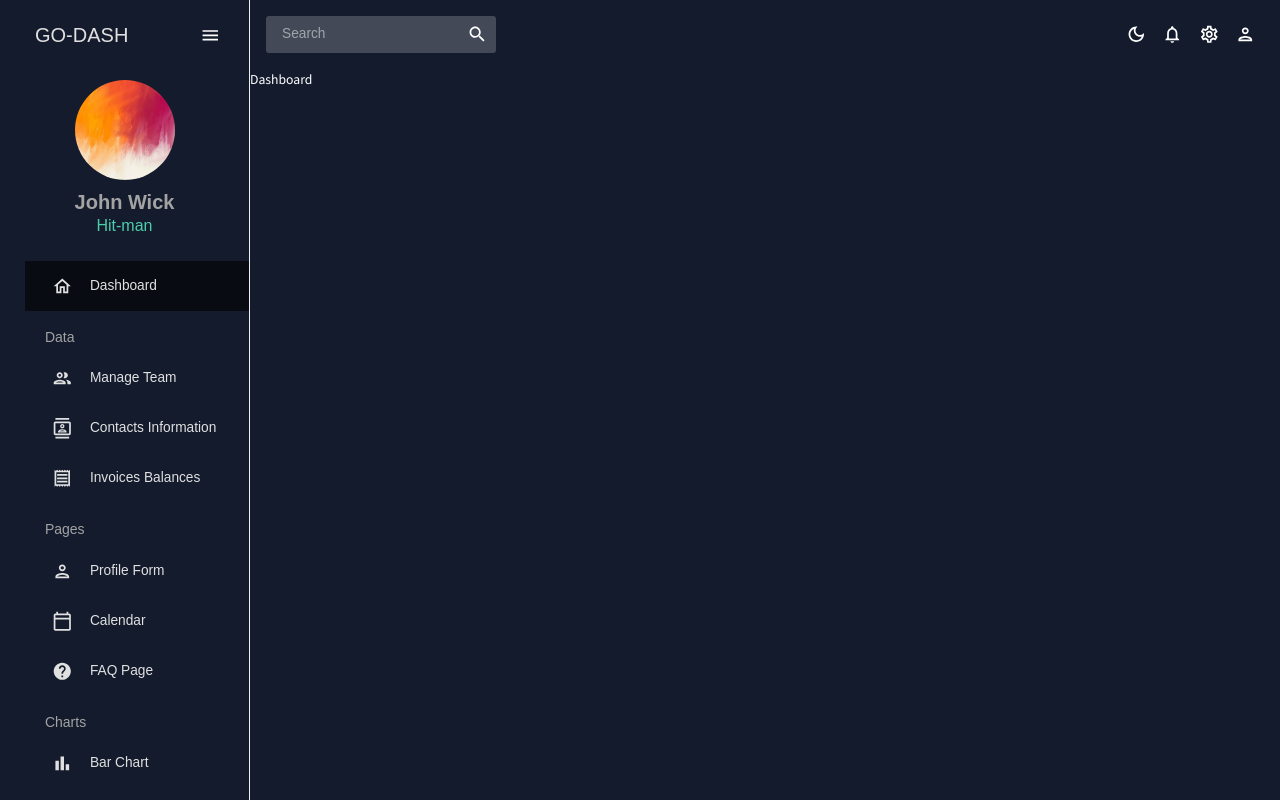
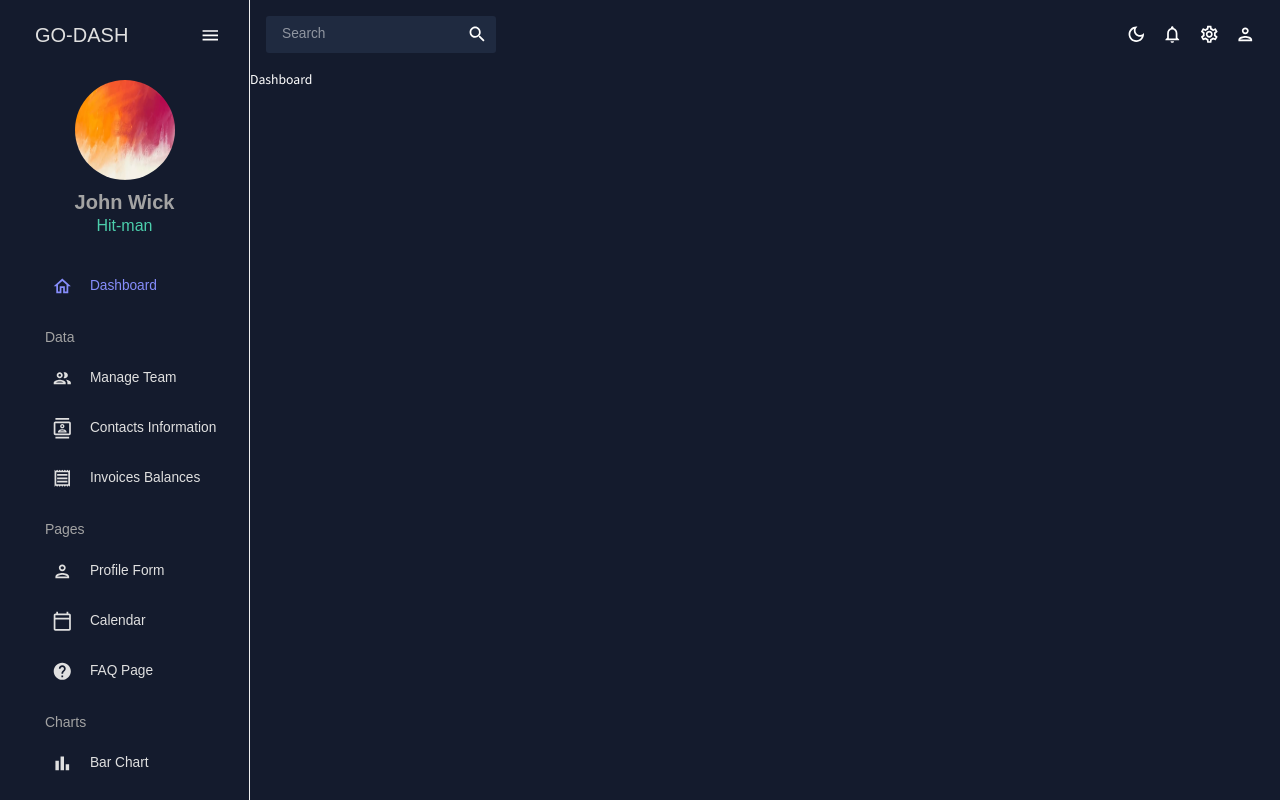
Before and after one commit to iancenry/admin-dashboard, a React (Vite) app: page / in a window 1280 px wide. Built offline with nearby package versions, Linux system fonts and the light colour scheme.

Commit message:
chore: minor style update

```diff
--- a/src/index.css
+++ b/src/index.css
@@ -15,7 +15,7 @@ body,
 }
 
 ::-webkit-scrollbar {
-  width: 10px;
+  width: 2px;
 }
 
 ::-webkit-scrollbar-track {
--- a/src/scenes/global/Sidebar.jsx
+++ b/src/scenes/global/Sidebar.jsx
@@ -43,10 +43,12 @@ const Item = ({ title, to, icon, selected, setSelected }) => {
         a: {
           '&:hover': {
             backgroundColor: `${colors.primary[800]} !important`,
+            color: '#6870fa !important',
+            transform: `scale(1.2)`,
           },
         },
         [`.${menuClasses.active}`]: {
-          backgroundColor: `${colors.primary[800]} !important`,
+          color: '#868dfb !important',
         },
       }}
       component={<Link to={to} />}
@@ -60,6 +62,7 @@ const Sidebar = () => {
   const theme = useTheme();
   const colors = tokens(theme.palette.mode);
   const [isCollapsed, setIsCollapsed] = useState(false);
+  // page selection
   const [selected, setSelected] = useState('Dashboard');
 
   return (
@@ -78,8 +81,11 @@ const Sidebar = () => {
         <Menu iconShape="square">
           {/* LOGO AND MENU ICON */}
           <MenuItem
-            onClick={() => setIsCollapsed(!isCollapsed)}
-            icon={isCollapsed ? <MenuOutlined /> : undefined}
+            icon={
+              isCollapsed ? (
+                <MenuOutlined onClick={() => setIsCollapsed(!isCollapsed)} />
+              ) : undefined
+            }
             rootStyles={{
               margin: '10px 0 20px 0',
 
--- a/src/theme.js
+++ b/src/theme.js
@@ -20,7 +20,7 @@ export const tokens = (mode) => ({
           100: '#d0d1d5',
           200: '#a1a4ab',
           300: '#727681',
-          400: '#434957',
+          400: '#1F2A40',
           500: '#141b2d',
           600: '#101624',
           700: '#0c101b',
```
